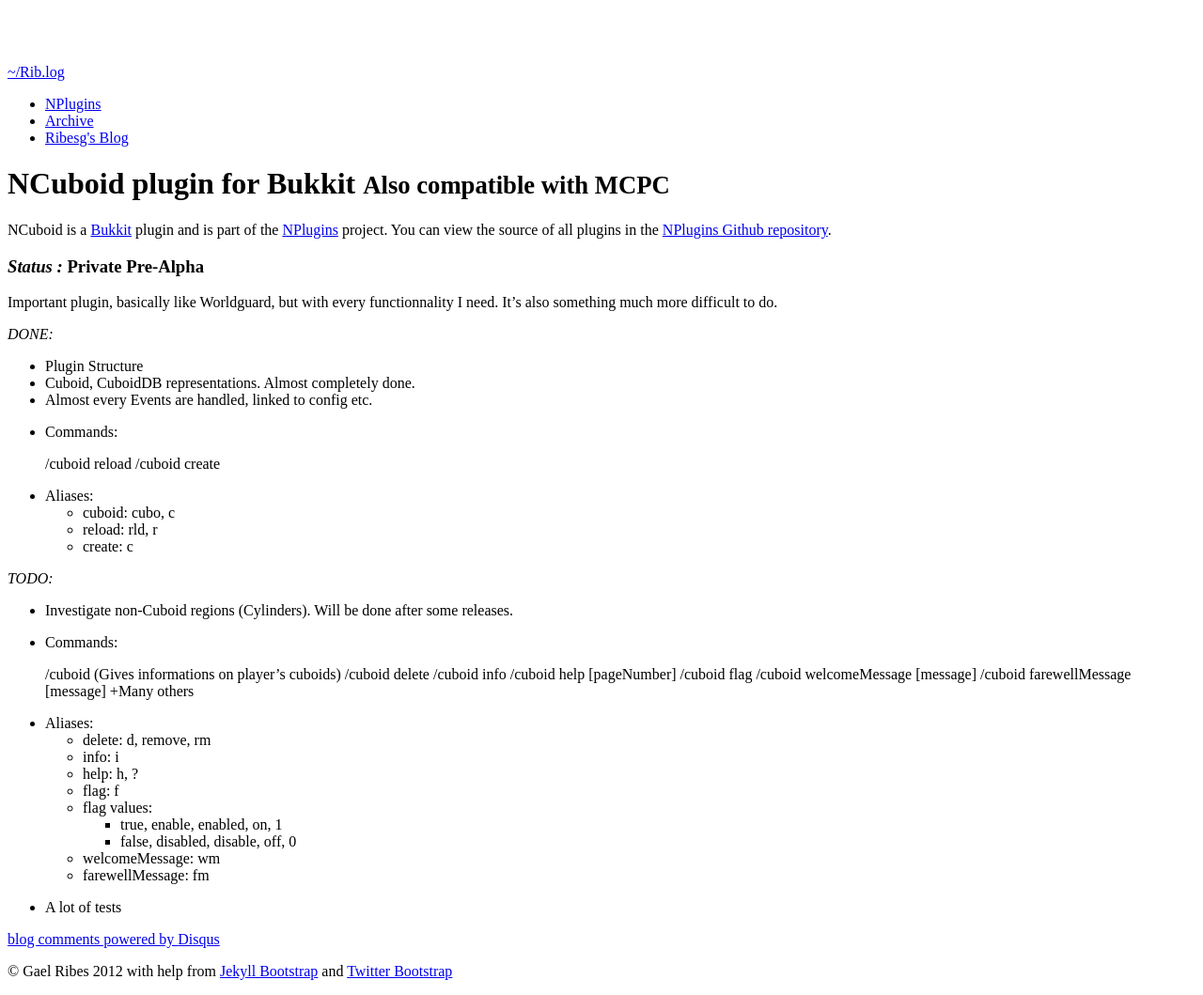
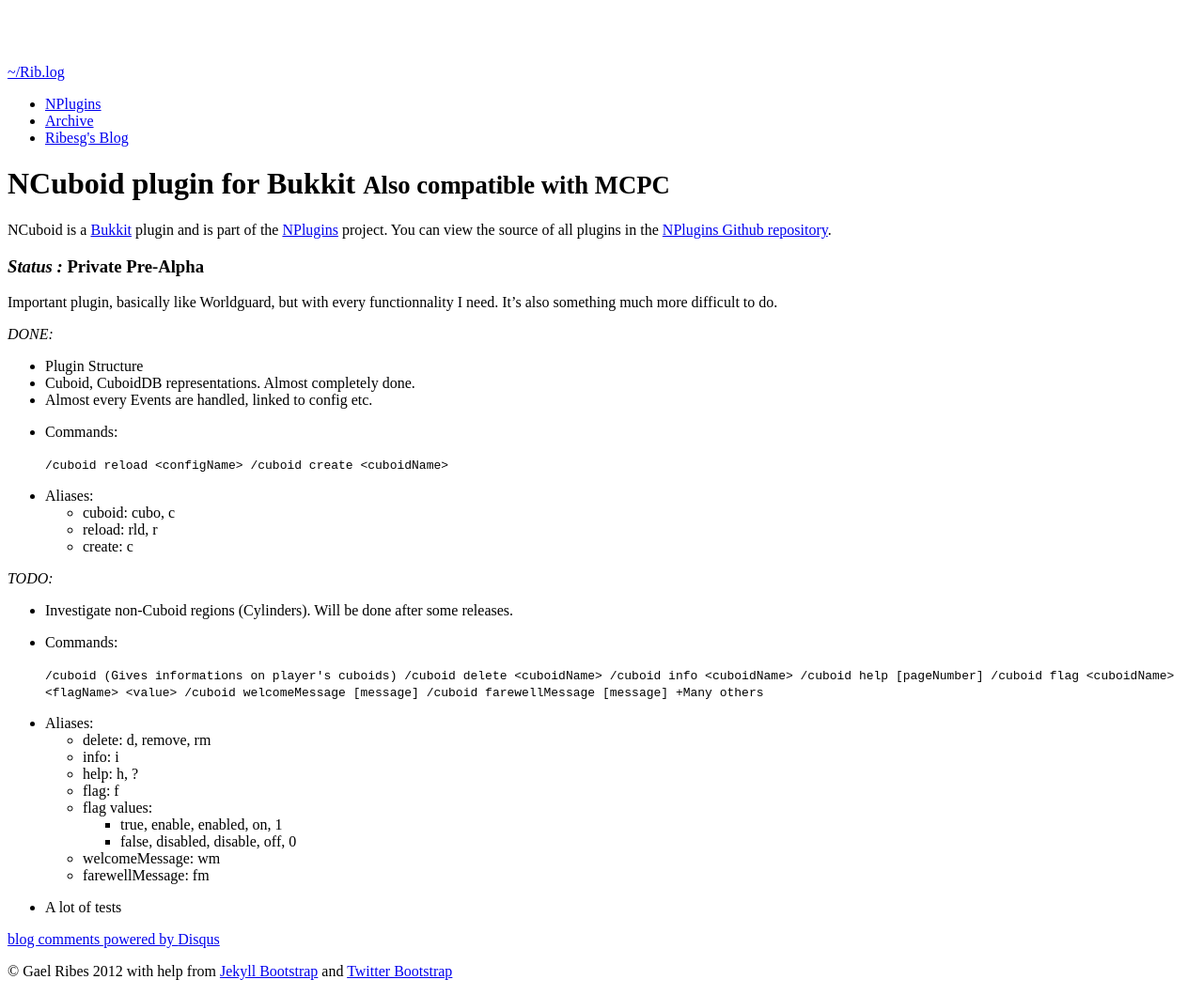
Before and after one commit to CeramicTitan/ribesg.github.com, a Jekyll site: the page built from bukkit/NCuboid.md, in a window 1280 px wide. Shown: the whole page at 94% size. Built offline with Jekyll 4.4.1, drawn with Linux system fonts in a browser that asks for light colours; nearby versions of some CDN libraries; comment, search, counter and statistics services are not loaded.

Commit message:
NCuboid page update (3) Force code format

```diff
--- a/bukkit/NCuboid.md
+++ b/bukkit/NCuboid.md
@@ -20,8 +20,8 @@ _DONE:_
 * Almost every Events are handled, linked to config etc.
 * Commands:
 
-    /cuboid reload <configName>
-    /cuboid create <cuboidName>
+   `/cuboid reload <configName>
+    /cuboid create <cuboidName>`
 
 * Aliases:
   + cuboid: cubo, c
@@ -32,14 +32,14 @@ _TODO:_
 * Investigate non-Cuboid regions (Cylinders). Will be done after some releases.
 * Commands:
 
-    /cuboid (Gives informations on player's cuboids)
+   `/cuboid (Gives informations on player's cuboids)
     /cuboid delete <cuboidName>
     /cuboid info <cuboidName>
     /cuboid help [pageNumber]
     /cuboid flag <cuboidName> <flagName> <value>
     /cuboid welcomeMessage [message]
     /cuboid farewellMessage [message]
-    +Many others
+    +Many others`
 
 * Aliases:
   + delete: d, remove, rm
```
